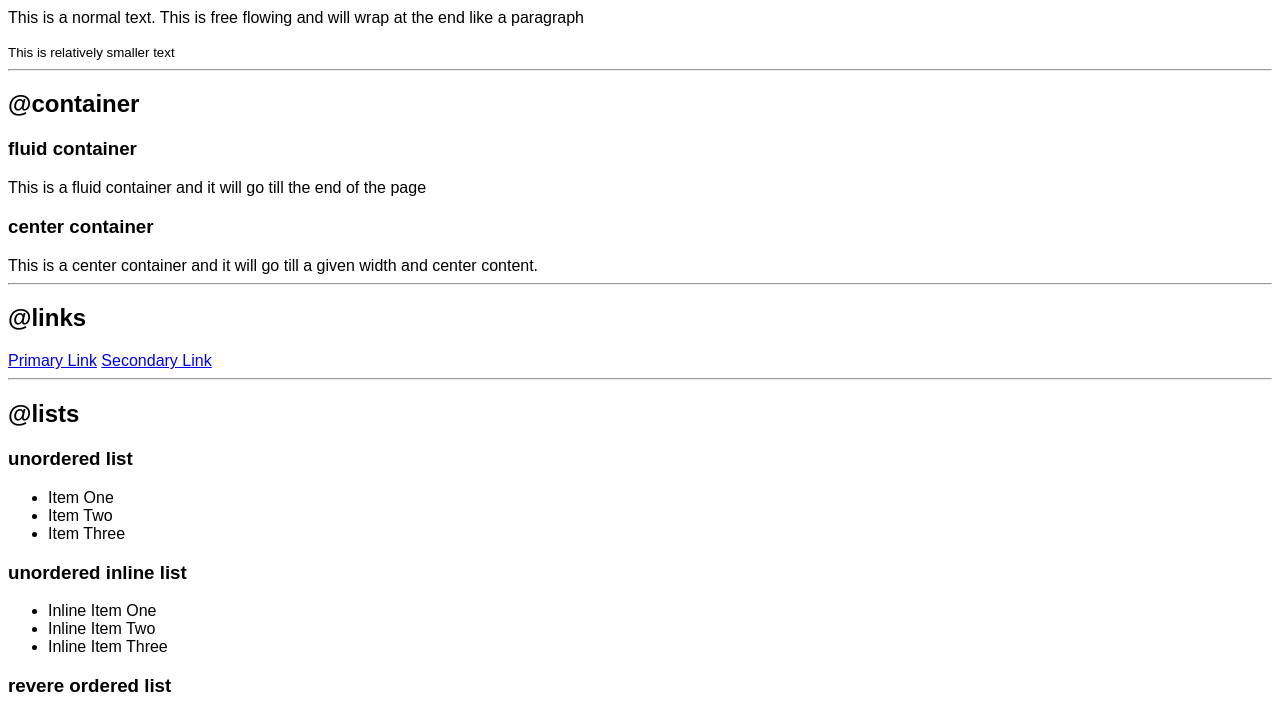
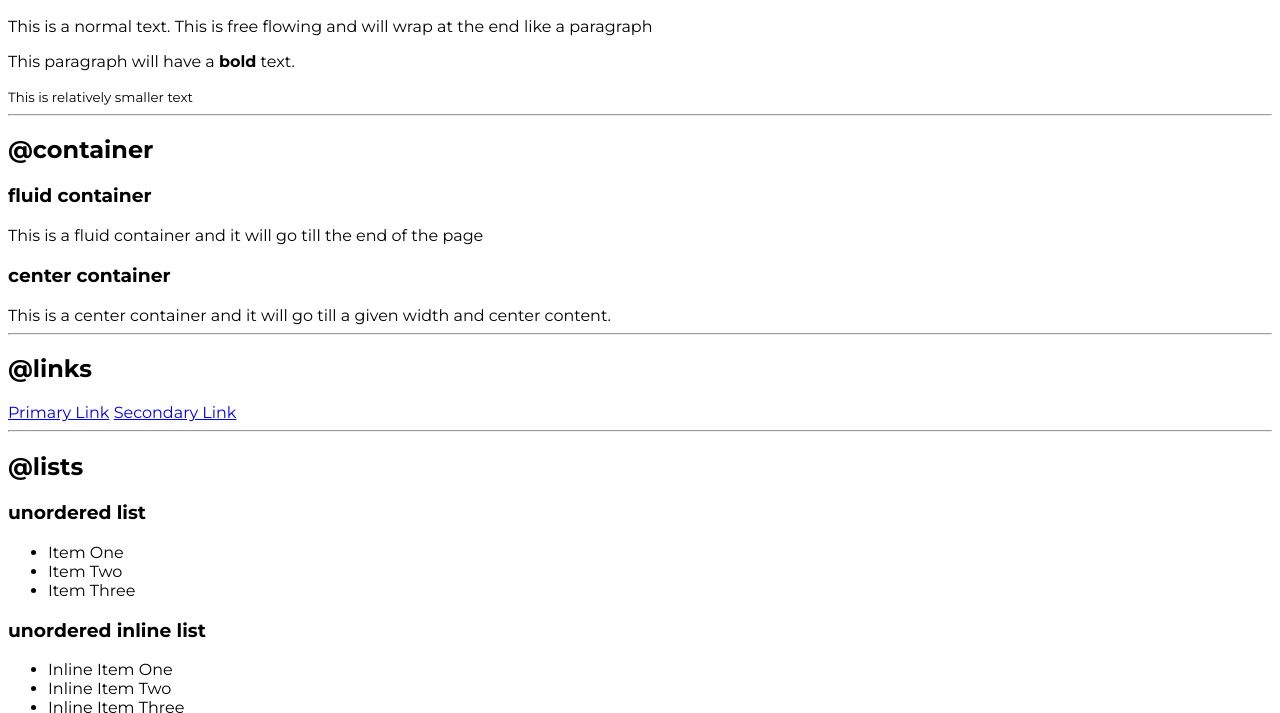
Before and after one commit to Earthian1510/neog-camp-component-library, a plain HTML site: page index.html in a window 1280 px wide. Shown: the part 301-1014 px from the top of the page. Drawn offline with Linux system fonts and the light colour scheme.

Commit message:
stylesheet added

```diff
--- a/index.html
+++ b/index.html
@@ -4,12 +4,7 @@
     <meta charset="UTF-8" />
     <meta name="viewport" content="width=device-width, initial-scale=1.0" />
     <title>Component Library</title>
-    <style>
-      * {
-        font-family: 'Poppins', sans-serif;
-        /* #059669 */
-      }
-    </style>
+    <link rel="stylesheet" href="style.css">
   </head>
   <body>
     <h1>Gaia UI - version 0</h1>
@@ -30,6 +25,9 @@
     <p>
       This is a normal text. This is free flowing and will wrap at the end like
       a paragraph
+    </p>
+    <p>
+      This paragraph will have a <strong>bold</strong> text.
     </p>
     <small>This is relatively smaller text</small>
 
```
